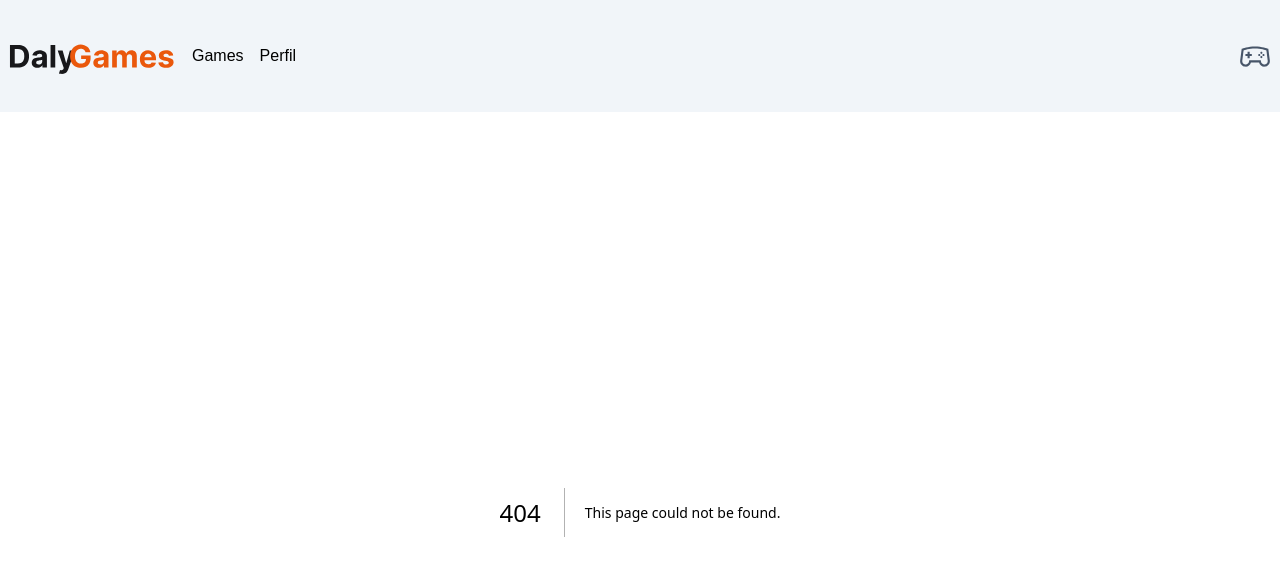
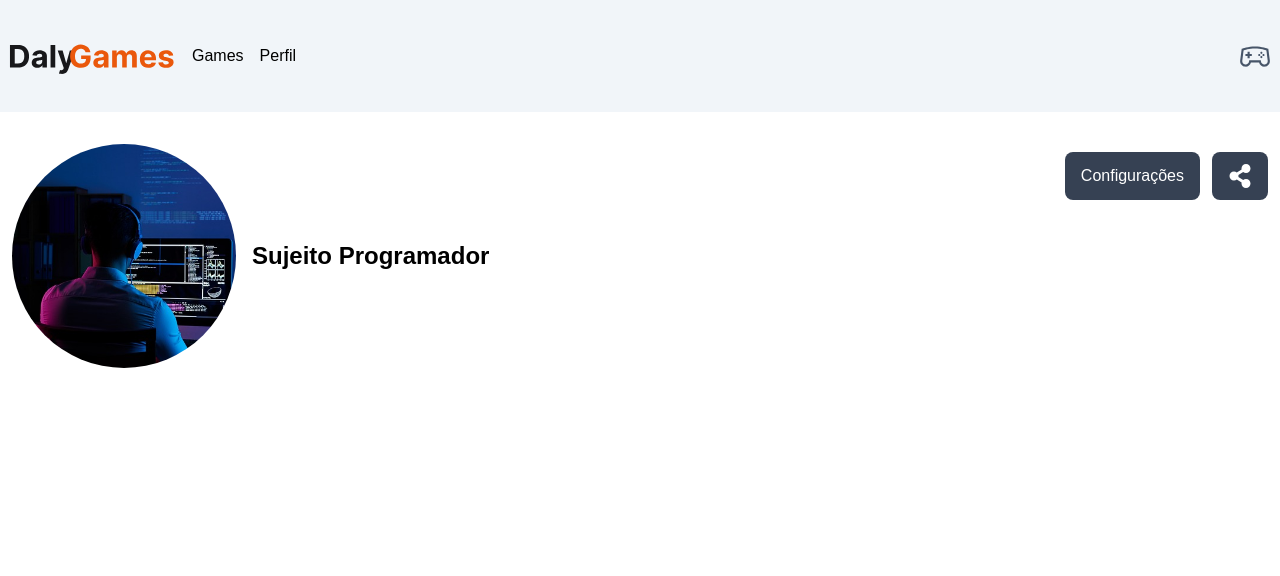
Before and after one commit to fa-biano/next-daily-games, a Next.js app: page /profile in a window 1280 px wide. Before the commit this address had no page. Shown: the top 576 px of the page. Built offline with nearby package versions, Linux system fonts and the light colour scheme.

Commit message:
feat: create profile page

```diff
--- /dev/null
+++ b/src/app/profile/page.tsx
@@ -0,0 +1,36 @@
+import { Container } from '@/components/container'
+import Image from 'next/image'
+import userImg from '../../../public/user.png'
+import { FaShareAlt } from 'react-icons/fa'
+
+export default function Profile() {
+  return (
+    <main className="w-full text-black">
+      <Container>
+        <section
+          className="mt-8 mb-6 flex flex-col items-center justify-between relative gap-3 sm:flex-row"
+        >
+          <div className="w-full flex items-center gap-4 text-lg flex-col sm:flex-row justify-center sm:justify-normal">
+            <Image
+              src={userImg}
+              alt="Imagem perfil do usuario"
+              className="rounded-full w-56 h-56 object-cover"
+            />
+
+            <h1 className="font-bold text-2xl">Sujeito Programador</h1>
+          </div>
+
+          <div className="sm:absolute top-0 right-0 gap-3 flex items-center justify-center mt-2">
+            <button className="bg-gray-700 px-4 py-3 rounded-lg text-white">
+              Configurações
+            </button>
+
+            <button className="bg-gray-700 px-4 py-3 rounded-lg">
+              <FaShareAlt size={24} color="#FFF" />
+            </button>
+          </div>
+        </section>
+      </Container>
+    </main>
+  )
+}
```
